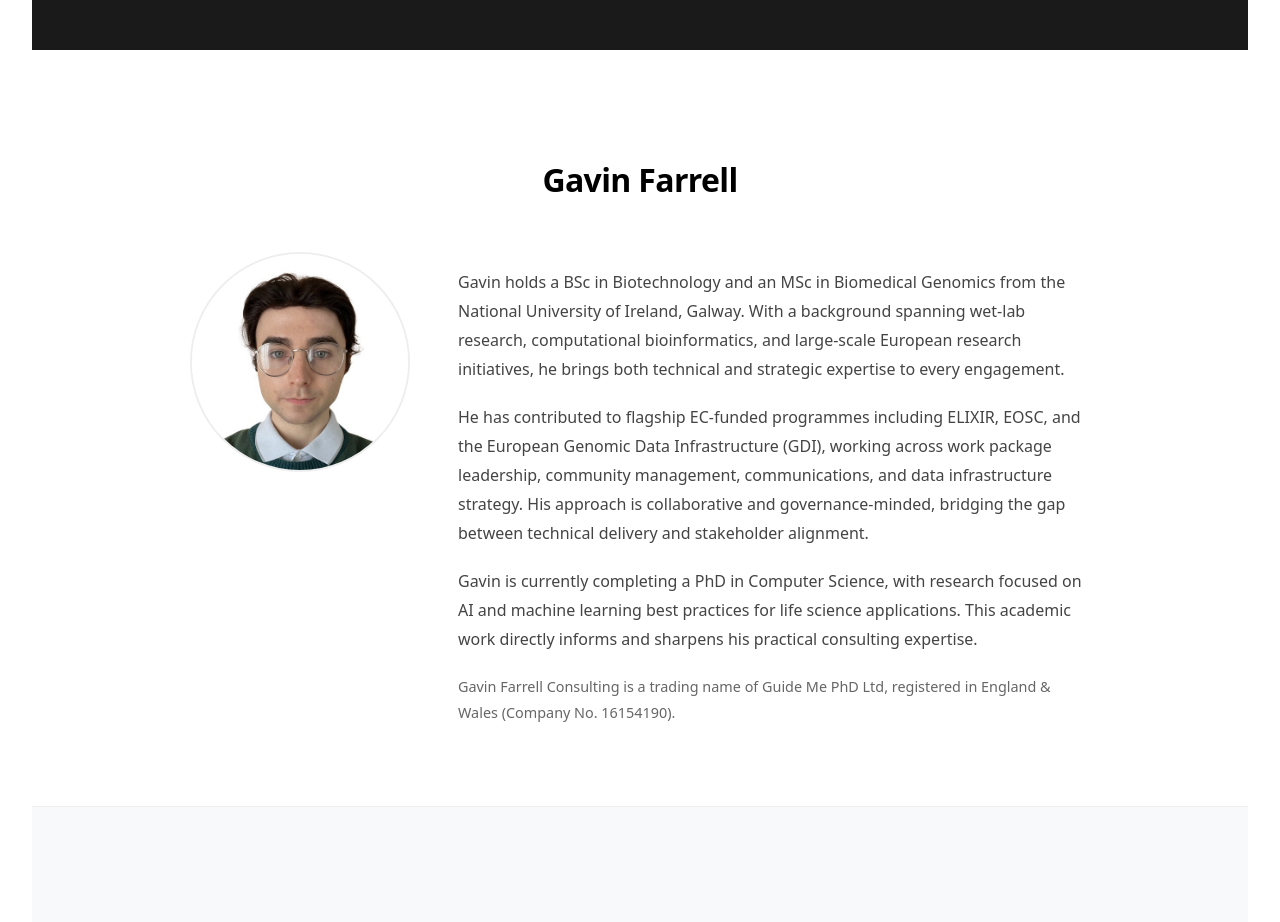
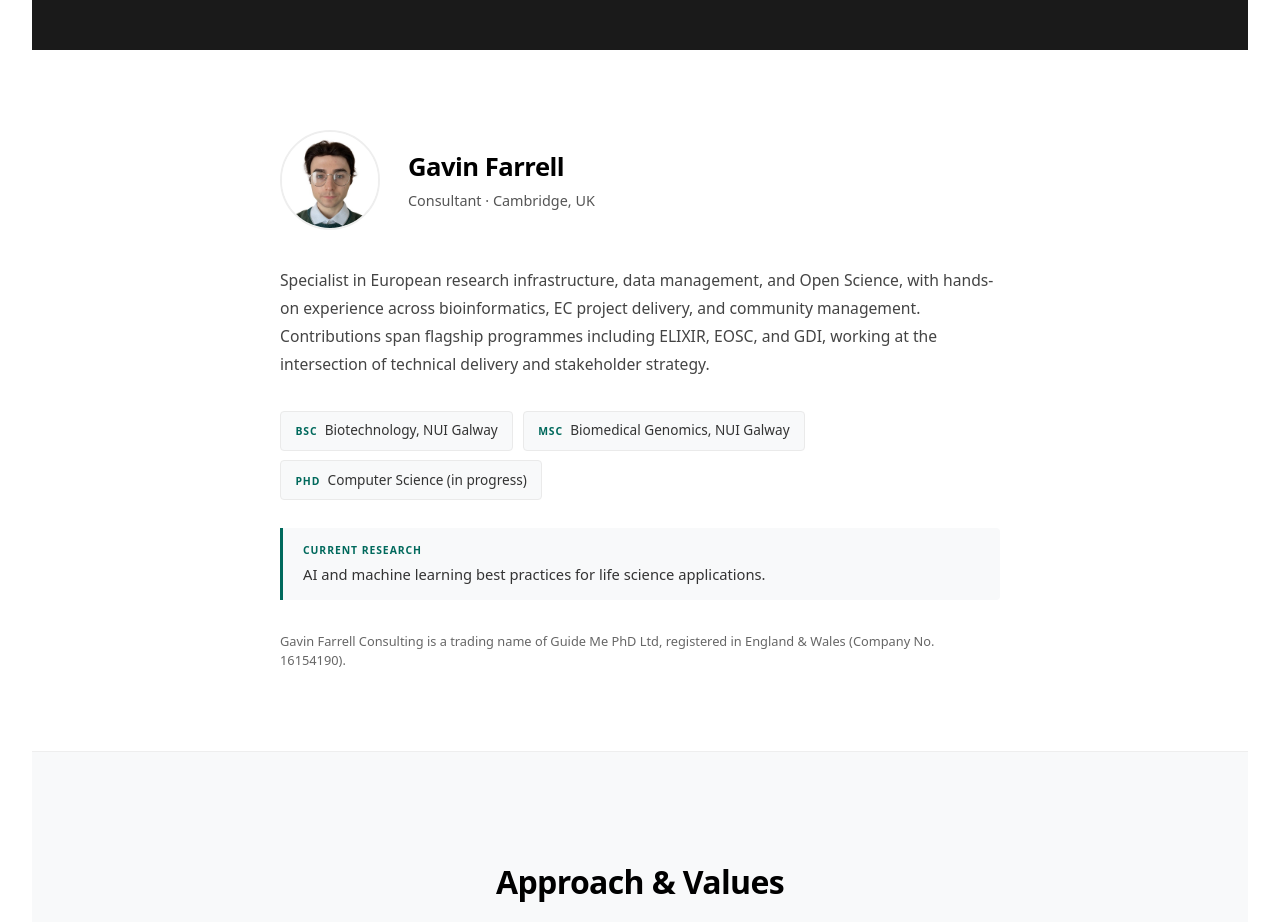
Before and after one commit to gavinf97/guidemephd-static, a React (Vite) app: page /about in a window 1280 px wide. Shown: the part 520-1442 px from the top of the page. Built offline with nearby package versions, Linux system fonts and the light colour scheme.

Commit message:
updates for consulting only

```diff
--- a/src/pages/About.css
+++ b/src/pages/About.css
@@ -26,60 +26,118 @@
   color: var(--color-on-dark-muted);
 }
 
-/* ─── Founder ────────────────────────────────────────────── */
+/* ─── Founder Section ────────────────────────────────────── */
 .founder-section {
   background-color: var(--color-white);
   padding: 5rem 2rem;
 }
 
-.founder-section h2 {
-  text-align: center;
-  margin-bottom: 3rem;
-  font-size: 2rem;
-  font-weight: 700;
-  letter-spacing: -0.02em;
-  color: var(--color-black);
-}
-
-.founder-content {
-  display: flex;
-  flex-direction: column;
-  gap: 3rem;
-  align-items: center;
-  max-width: 900px;
+.founder-inner {
+  max-width: 720px;
   margin: 0 auto;
 }
 
-@media (min-width: 768px) {
-  .founder-content {
-    flex-direction: row;
-    align-items: flex-start;
-  }
+/* Profile: photo + name/location */
+.founder-profile {
+  display: flex;
+  align-items: center;
+  gap: 1.75rem;
+  margin-bottom: 2.25rem;
 }
 
 .founder-image {
-  width: 220px;
-  height: 220px;
+  width: 100px;
+  height: 100px;
   border-radius: 50%;
   object-fit: cover;
   flex-shrink: 0;
   border: 2px solid var(--color-border-light);
 }
 
-.founder-bio {
-  font-size: 1rem;
+.founder-identity h2 {
+  font-size: 1.6rem;
+  font-weight: 700;
+  letter-spacing: -0.02em;
+  color: var(--color-black);
+  margin: 0 0 0.2rem;
+}
+
+.founder-title {
+  font-size: 0.9rem;
+  color: var(--color-muted-text);
+  margin: 0;
+}
+
+/* Lead bio paragraph */
+.founder-lead {
+  font-size: 0.98rem;
   line-height: 1.8;
   color: var(--color-mid-text);
+  margin: 0 0 2rem;
 }
 
-.founder-bio p {
-  margin-bottom: 1.25rem;
+/* Credential chips */
+.founder-credentials {
+  display: flex;
+  gap: 0.6rem;
+  flex-wrap: wrap;
+  margin-bottom: 1.75rem;
 }
 
-.founder-bio p:last-child {
-  margin-bottom: 0;
-  font-size: 0.9rem;
+.credential-item {
+  display: flex;
+  align-items: baseline;
+  gap: 0.45rem;
+  padding: 0.55rem 0.9rem;
+  background-color: var(--color-bg-subtle);
+  border: 1px solid var(--color-border-faint);
+  border-radius: 4px;
+}
+
+.credential-label {
+  font-size: 0.65rem;
+  font-weight: 700;
+  text-transform: uppercase;
+  letter-spacing: 0.09em;
+  color: var(--color-teal);
+}
+
+.credential-value {
+  font-size: 0.85rem;
+  color: var(--color-body-text);
+}
+
+/* Research callout */
+.founder-research {
+  border-left: 3px solid var(--color-teal);
+  padding: 0.9rem 1.25rem;
+  background-color: var(--color-bg-subtle);
+  border-radius: 0 4px 4px 0;
+  margin-bottom: 2rem;
+}
+
+.research-label {
+  display: block;
+  font-size: 0.65rem;
+  font-weight: 700;
+  text-transform: uppercase;
+  letter-spacing: 0.09em;
+  color: var(--color-teal);
+  margin-bottom: 0.3rem;
+}
+
+.founder-research p {
+  font-size: 0.92rem;
+  color: var(--color-body-text);
+  margin: 0;
+  line-height: 1.55;
+}
+
+/* Legal footnote */
+.founder-legal {
+  font-size: 0.8rem;
   color: var(--color-subtle-text);
+  margin: 0;
 }
 
 /* ─── Values ─────────────────────────────────────────────── */
--- a/src/pages/About.jsx
+++ b/src/pages/About.jsx
@@ -19,33 +19,48 @@ const About = () => {
 
       <section className="founder-section">
         <div className="container">
-          <h2>Gavin Farrell</h2>
-          <div className="founder-content">
-            <img src={gavinfarrell} alt="Gavin Farrell" className="founder-image" />
-            <div className="founder-bio">
-              <p>
-                Gavin holds a BSc in Biotechnology and an MSc in Biomedical Genomics from the
-                National University of Ireland, Galway. With a background spanning wet-lab
-                research, computational bioinformatics, and large-scale European research
-                initiatives, he brings both technical and strategic expertise to every engagement.
-              </p>
-              <p>
-                He has contributed to flagship EC-funded programmes including ELIXIR, EOSC, and
-                the European Genomic Data Infrastructure (GDI), working across work package
-                leadership, community management, communications, and data infrastructure
-                strategy. His approach is collaborative and governance-minded, bridging the gap
-                between technical delivery and stakeholder alignment.
-              </p>
-              <p>
-                Gavin is currently completing a PhD in Computer Science, with research focused
-                on AI and machine learning best practices for life science applications. This
-                academic work directly informs and sharpens his practical consulting expertise.
-              </p>
-              <p>
-                Gavin Farrell Consulting is a trading name of Guide Me PhD Ltd, registered in
-                England &amp; Wales (Company No. 16154190).
-              </p>
+          <div className="founder-inner">
+
+            <div className="founder-profile">
+              <img src={gavinfarrell} alt="Gavin Farrell" className="founder-image" />
+              <div className="founder-identity">
+                <h2>Gavin Farrell</h2>
+                <p className="founder-title">Consultant &middot; Cambridge, UK</p>
+              </div>
             </div>
+
+            <p className="founder-lead">
+              Specialist in European research infrastructure, data management, and Open Science,
+              with hands-on experience across bioinformatics, EC project delivery, and community
+              management. Contributions span flagship programmes including ELIXIR, EOSC, and GDI,
+              working at the intersection of technical delivery and stakeholder strategy.
+            </p>
+
+            <div className="founder-credentials">
+              <div className="credential-item">
+                <span className="credential-label">BSc</span>
+                <span className="credential-value">Biotechnology, NUI Galway</span>
+              </div>
+              <div className="credential-item">
+                <span className="credential-label">MSc</span>
+                <span className="credential-value">Biomedical Genomics, NUI Galway</span>
+              </div>
+              <div className="credential-item">
+                <span className="credential-label">PhD</span>
+                <span className="credential-value">Computer Science (in progress)</span>
+              </div>
+            </div>
+
+            <div className="founder-research">
+              <span className="research-label">Current Research</span>
+              <p>AI and machine learning best practices for life science applications.</p>
+            </div>
+
+            <p className="founder-legal">
+              Gavin Farrell Consulting is a trading name of Guide Me PhD Ltd, registered in
+              England &amp; Wales (Company No. 16154190).
+            </p>
+
           </div>
         </div>
       </section>
--- a/src/pages/Home.css
+++ b/src/pages/Home.css
@@ -87,12 +87,18 @@
 }
 
 .strip-grid {
-  display: flex;
+  display: grid;
+  grid-template-columns: repeat(2, auto);
   justify-content: center;
   gap: 0.5rem;
-  flex-wrap: wrap;
   max-width: 900px;
   margin: 0 auto;
+}
+
+@media (min-width: 540px) {
+  .strip-grid {
+    grid-template-columns: repeat(3, auto);
+  }
 }
 
 .strip-item {
@@ -121,55 +127,28 @@
 
 /* ─── About Teaser ───────────────────────────────────────── */
 .about-teaser {
-  padding: 5rem 2rem;
+  padding: 4rem 2rem;
   background-color: var(--color-bg-page);
+  border-top: 1px solid var(--color-border-light);
+  text-align: center;
 }
 
-.about-teaser-inner {
-  display: flex;
-  flex-direction: column;
-  gap: 3rem;
-  align-items: center;
-  max-width: 1000px;
-}
-
-@media (min-width: 768px) {
-  .about-teaser-inner {
-    flex-direction: row;
-    align-items: center;
-  }
-}
-
-.teaser-content {
-  flex: 1;
-}
-
-.teaser-content h2 {
-  font-size: 1.8rem;
+.about-teaser h2 {
+  font-size: 1.4rem;
   font-weight: 700;
-  letter-spacing: -0.02em;
-  margin-bottom: 1rem;
+  letter-spacing: -0.01em;
+  margin-bottom: 0.75rem;
   color: var(--color-black);
 }
 
-.teaser-content p {
-  font-size: 1rem;
-  color: var(--color-mid-text);
-  line-height: 1.75;
-  margin-bottom: 1.75rem;
-}
-
-.teaser-photo {
-  flex-shrink: 0;
-}
-
-.teaser-photo img {
-  width: 220px;
-  height: 220px;
-  border-radius: 50%;
-  object-fit: cover;
-  border: 2px solid var(--color-border-light);
-  display: block;
+.teaser-text {
+  font-size: 0.95rem;
+  color: var(--color-muted-text);
+  margin-bottom: 1.5rem;
+  max-width: 480px;
+  margin-left: auto;
+  margin-right: auto;
+  line-height: 1.65;
 }
 
 /* ─── Track Record ───────────────────────────────────────── */
--- a/src/pages/Home.jsx
+++ b/src/pages/Home.jsx
@@ -1,5 +1,4 @@
 import { Link } from 'react-router-dom';
-import founderPhoto from '../assets/gavinfarrell.jpeg';
 import gdiLogo from '../assets/gdi_eu_logo.png';
 import eoscLogo from '../assets/eosc.png';
 import elixirLogo from '../assets/elixir_logo.png';
@@ -55,21 +54,13 @@ const Home = () => {
       </section>
 
       <section className="about-teaser">
-        <div className="container about-teaser-inner">
-          <div className="teaser-content">
-            <h2>Gavin Farrell Consulting</h2>
-            <p>
-              Based in Cambridge, UK, Gavin Farrell brings a rare combination of deep technical
-              expertise and stakeholder-facing experience to European research. With a background in
-              bioinformatics and genomics, Gavin has contributed to major EC-funded initiatives
-              including ELIXIR, EOSC, and GDI, leading work packages, building communities, and
-              driving data infrastructure strategy across borders.
-            </p>
-            <Link to="/about" className="btn btn-outline">About Gavin</Link>
-          </div>
-          <div className="teaser-photo">
-            <img src={founderPhoto} alt="Gavin Farrell" />
-          </div>
+        <div className="container">
+          <h2>Consulting</h2>
+          <p className="teaser-text">
+            Independent consulting for research institutions, project consortia, and European
+            initiatives. Based in Cambridge, UK.
+          </p>
+          <Link to="/about" className="btn btn-outline">Learn More</Link>
         </div>
       </section>
 
--- a/src/pages/Services.jsx
+++ b/src/pages/Services.jsx
@@ -37,7 +37,7 @@ const servicesList = [
     Icon: BioIcon,
     title: 'Bioinformatics',
     description:
-      'End-to-end support for genomic and life science data workflows. Specialised in variant analysis, sequencing pipelines, federated data access, and integration with European data repositories.',
+      'End-to-end support for biomedical genomics and life science data workflows. Covering sequencing pipelines, federated data access, and integration with European research data infrastructure.',
   },
   {
     Icon: FundingIcon,
```
Also changed, not shown: 6 other files (tests, documents, lock files or other folders).
